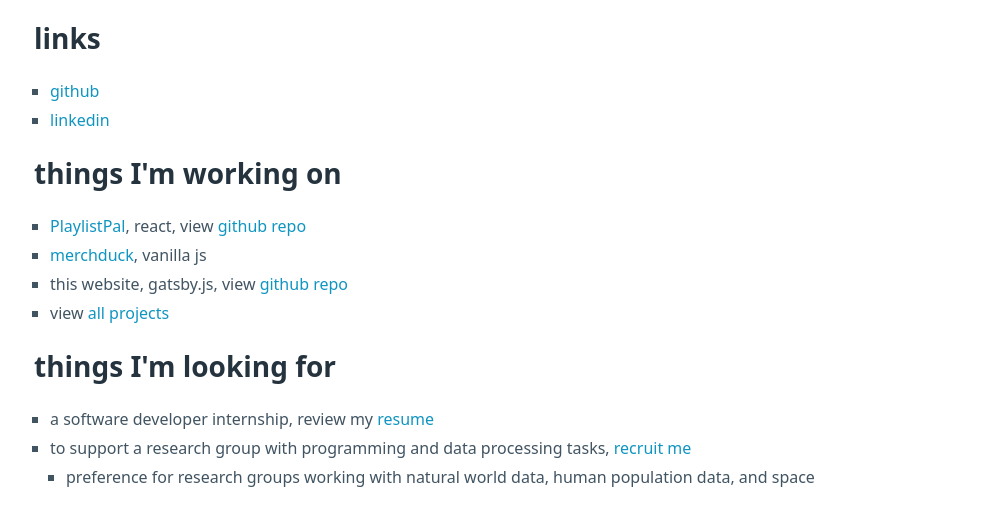
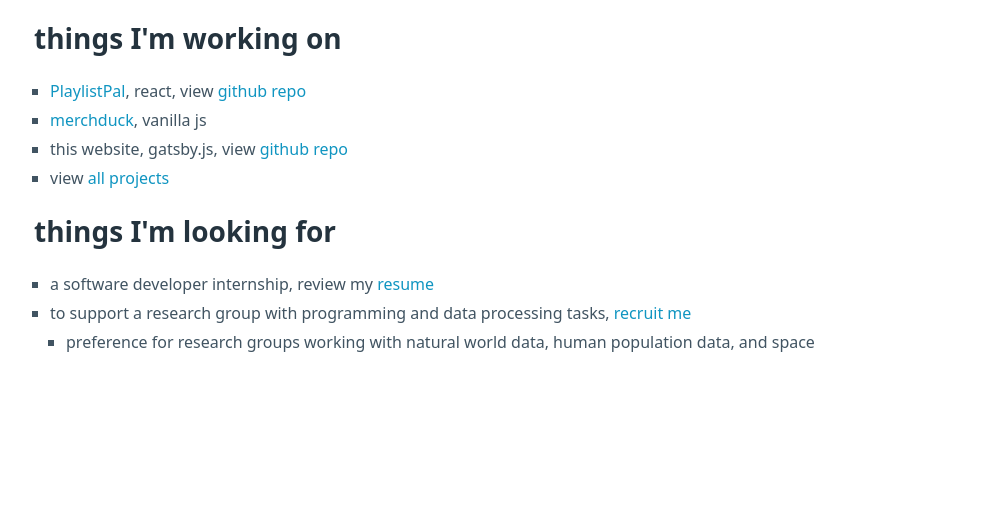
Before and after one commit to yujioshiro/personal-website, a Gatsby site: page / in a window 1280 px wide. Shown: the part 175-700 px from the top of the page, without its empty margins (146-1131 px from the left). Built offline with nearby package versions, Linux system fonts and the light colour scheme; Gatsby itself is replaced by a stand-in of ours.

Commit message:
Remove links on homepage

```diff
--- a/src/pages/index.jsx
+++ b/src/pages/index.jsx
@@ -12,13 +12,13 @@ const IndexPage = () => (
     <p>&nbsp;&nbsp;&nbsp;&nbsp;I am a second year computer science student, <a href="https://merchduck.com" target="_blank" rel="noopener">business owner</a>, and curious learner of all things around us. {/*Sometimes I <a href="./blog">write</a> about my findings!*/} My favorite hobby is talking to people and learning more about the human condition.</p>
     </div>
 
-    <div class="homepage-sections" id="homepage-links-section">
+    {/* <div class="homepage-sections" id="homepage-links-section">
       <h2 class="main-page-subheadings">links</h2>
       <ul class="main-page-descriptions">
         <li><a href="https://github.com/yujioshiro" target="_blank" rel="noopener">github</a></li>
         <li><a href="https://www.linkedin.com/in/yujioshiro/" target="_blank" rel="noopener">linkedin</a></li>
       </ul>
-    </div>
+    </div> */}
 
     {/* <div class="homepage-sections" id="homepage-experiences-section">
     <h2>experiences</h2>
```
